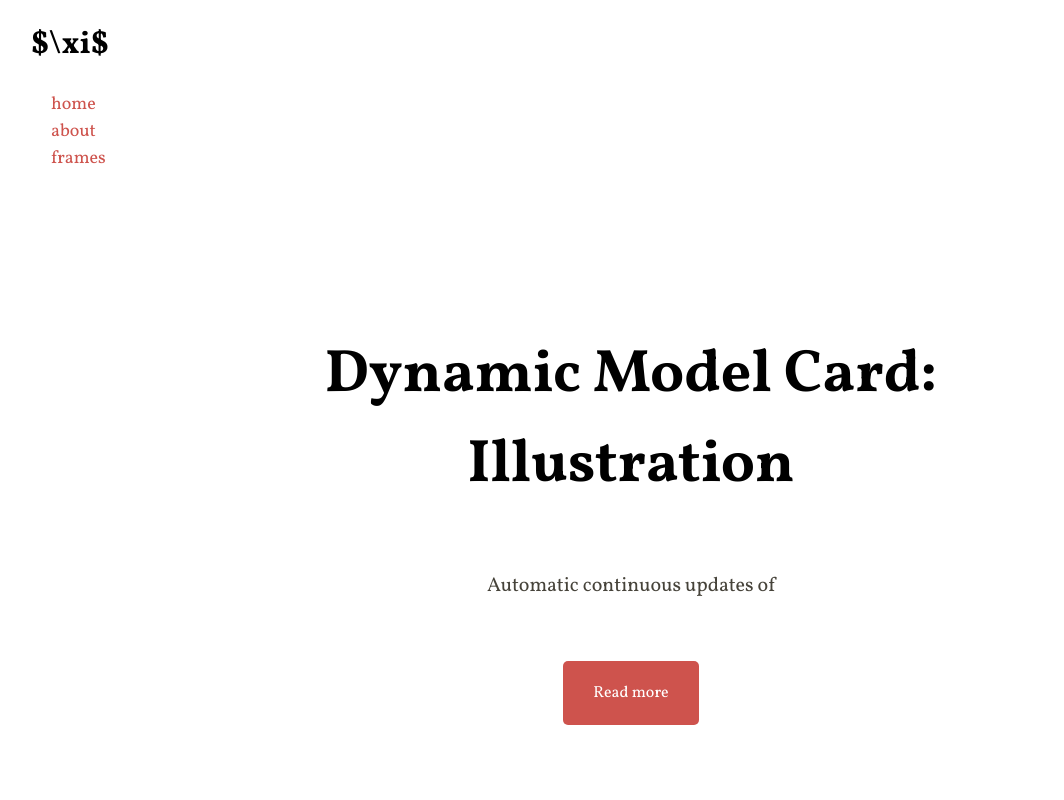
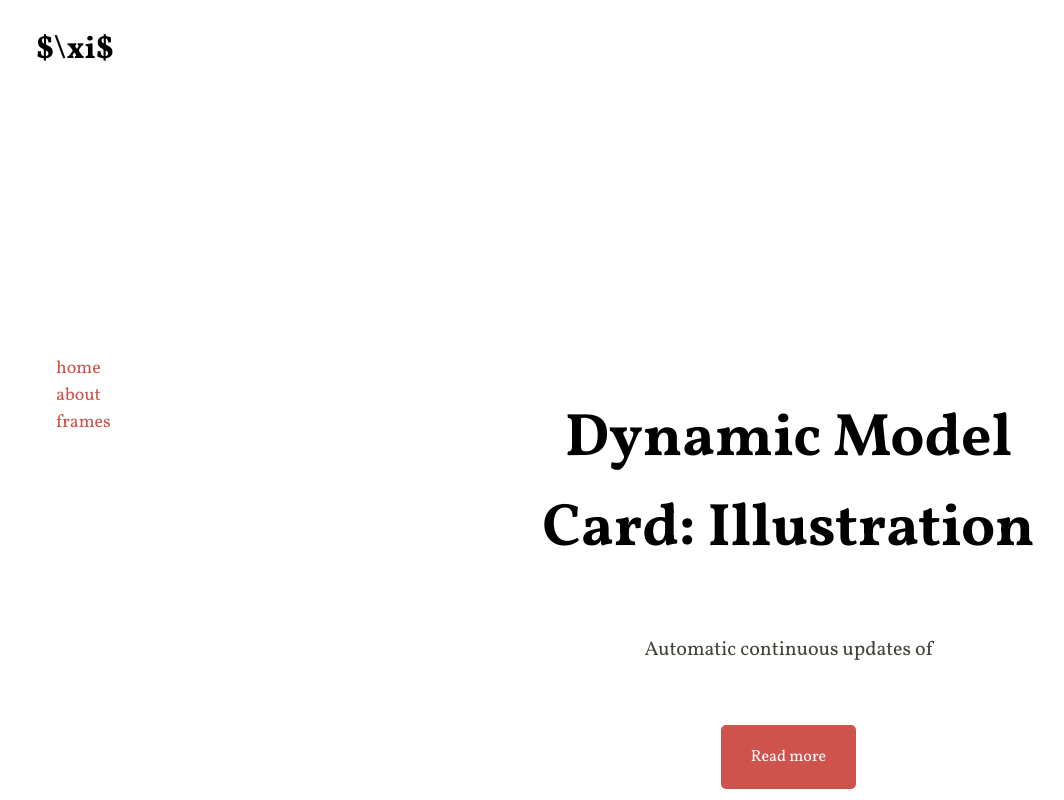
Before and after one commit to membranes/graphs, a SvelteKit app: page / in a window 1280 px wide. Shown: the top 800 px of the page, without its empty margins (9-1073 px from the left). Built offline with nearby package versions, Linux system fonts and the light colour scheme.

Commit message:
Update src/styles/global.css

```diff
--- a/src/styles/global.css
+++ b/src/styles/global.css
@@ -51,6 +51,18 @@ nav .navigation a {
     margin: 100px 0 20px;
 }
 
+.layout {
+    display: grid;
+    grid-template-columns: 1fr 3fr;
+    grid-template-rows: 330px auto;
+    gap: 20px;
+}
+
+.layout-item {
+    border: 0 solid;
+    padding: 5px;
+}
+
 h2 {
     font-variant: small-caps;
 }
```
